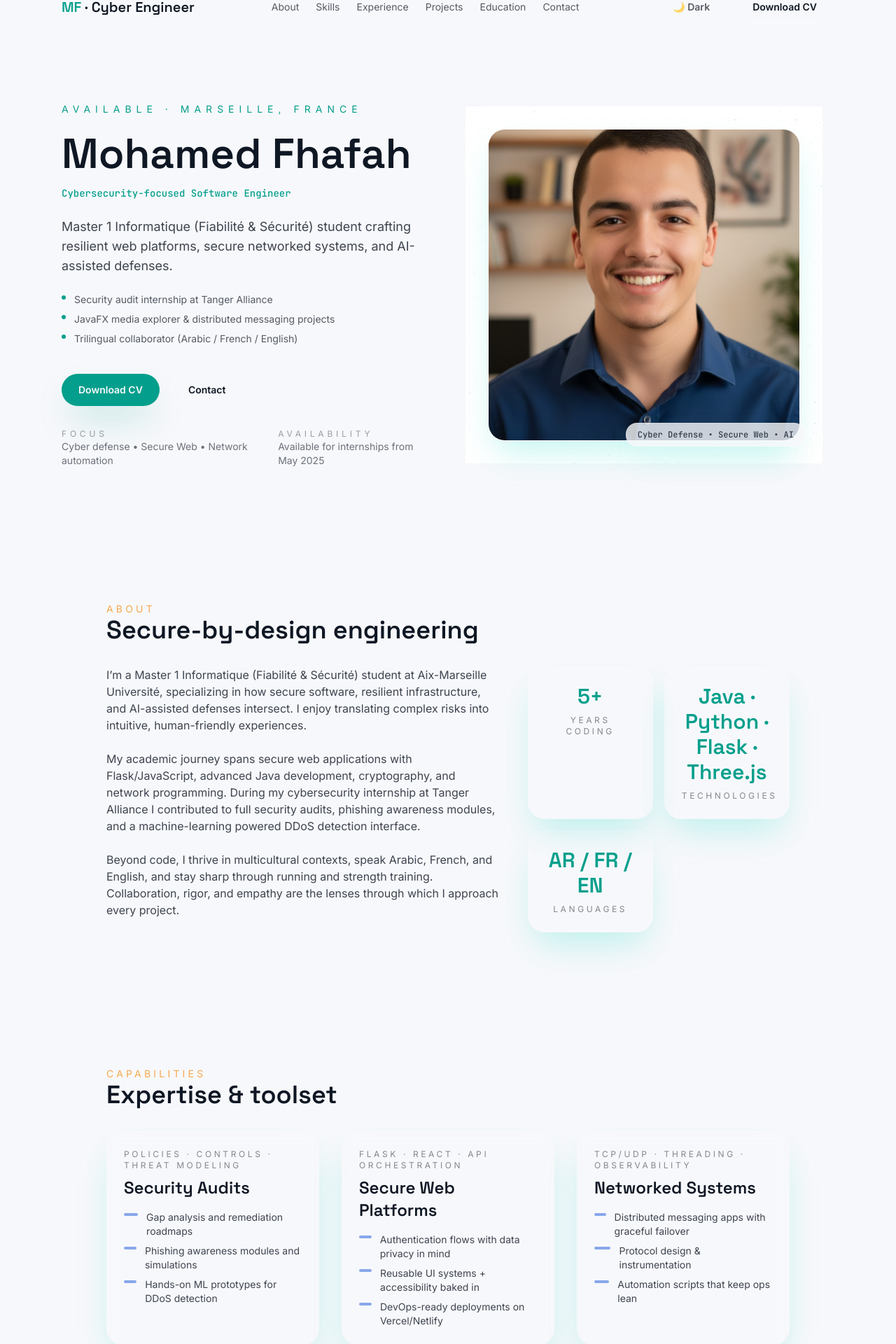
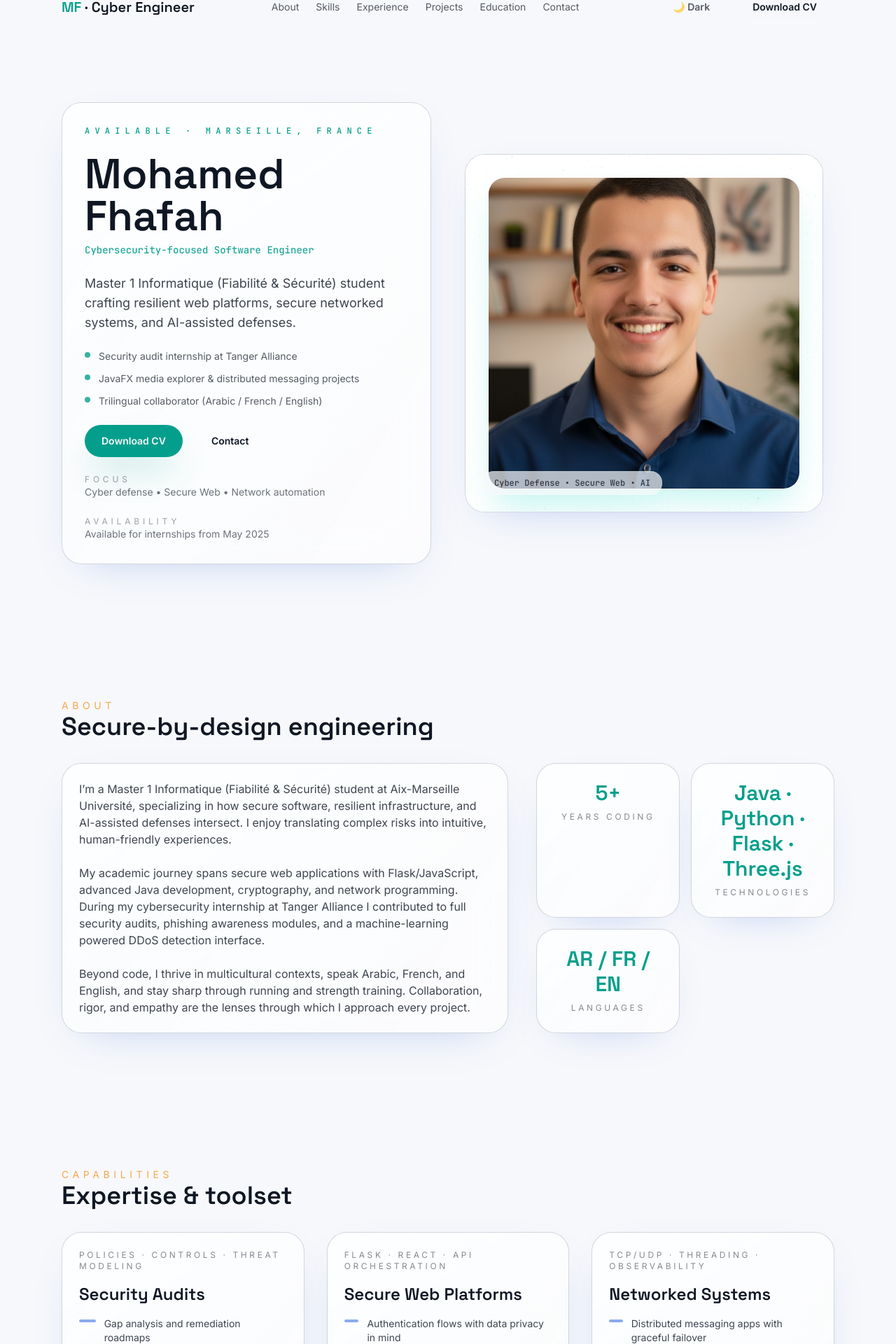
Before and after one commit to mohamed2003fh/personal-website, a React (Vite) app: page / in a window 1280 px wide. Shown: the part 29-1949 px from the top of the page at 70% size. Built offline with nearby package versions, Linux system fonts and the light colour scheme.

Commit message:
feat: add animated background and glass styling

```diff
--- a/src/App.tsx
+++ b/src/App.tsx
@@ -9,12 +9,14 @@ import { Navbar } from "./components/layout/Navbar"
 import { Footer } from "./components/layout/Footer"
 import { Meta } from "./components/seo/Meta"
 import { Analytics } from "./components/analytics/Analytics"
+import { BackgroundField } from "./components/three/BackgroundField"
 
 function App() {
   return (
     <div className="bg-midnight text-warm">
       <Meta />
       <Analytics />
+      <BackgroundField />
       <a
         href="#main"
         className="sr-only focus:not-sr-only focus:absolute focus:left-4 focus:top-4 focus:z-50 focus:rounded-full focus:bg-cyber focus:px-4 focus:py-2 focus:text-midnight"
--- a/src/components/layout/Section.tsx
+++ b/src/components/layout/Section.tsx
@@ -1,25 +1,43 @@
-import type { PropsWithChildren } from "react";
+import clsx from "clsx"
+import type { PropsWithChildren } from "react"
 
 interface SectionProps extends PropsWithChildren {
   id?: string
   title: string
   eyebrow?: string
+  frameless?: boolean
+  contentClassName?: string
 }
 
-export function Section({ id, title, eyebrow, children }: SectionProps) {
+export function Section({
+  id,
+  title,
+  eyebrow,
+  frameless = false,
+  contentClassName,
+  children,
+}: SectionProps) {
   return (
     <section id={id} className="py-16 lg:py-24">
-      <div className="mx-auto max-w-5xl px-6">
+      <div className="mx-auto max-w-6xl px-6">
         {eyebrow && (
-          <p className="text-sm uppercase tracking-[0.3em] text-amber/90">
+          <p className="text-sm uppercase tracking-[0.4em] text-amber/90">
             {eyebrow}
           </p>
         )}
         <h2 className="font-heading text-3xl font-semibold text-warm lg:text-4xl">
           {title}
         </h2>
-        <div className="mt-8 text-base text-warm/80">{children}</div>
+        <div
+          className={clsx(
+            "mt-8",
+            frameless ? "text-base text-warm/80" : "glass-panel text-base text-warm/80",
+            contentClassName,
+          )}
+        >
+          {children}
+        </div>
       </div>
     </section>
-  );
+  )
 }
--- /dev/null
+++ b/src/components/three/BackgroundField.tsx
@@ -0,0 +1,50 @@
+import { useMemo, useRef } from "react"
+import { Canvas, useFrame } from "@react-three/fiber"
+import { Points, PointMaterial } from "@react-three/drei"
+import type * as THREE from "three"
+
+function FlowField() {
+  const ref = useRef<THREE.Points>(null)
+  const positions = useMemo(() => {
+    const count = 4500
+    const arr = new Float32Array(count * 3)
+    for (let i = 0; i < count * 3; i += 3) {
+      arr[i] = (Math.random() - 0.5) * 18
+      arr[i + 1] = (Math.random() - 0.5) * 12
+      arr[i + 2] = (Math.random() - 0.5) * 16
+    }
+    return arr
+  }, [])
+
+  useFrame((state) => {
+    if (!ref.current) return
+    const t = state.clock.getElapsedTime()
+    ref.current.rotation.y = t * 0.03
+    ref.current.rotation.x = Math.sin(t * 0.2) * 0.1
+  })
+
+  return (
+    <Points ref={ref} positions={positions} stride={3} frustumCulled>
+      <PointMaterial
+        size={0.08}
+        transparent
+        color="#04D9C4"
+        sizeAttenuation
+        depthWrite={false}
+        opacity={0.75}
+      />
+    </Points>
+  )
+}
+
+export function BackgroundField() {
+  return (
+    <div className="pointer-events-none fixed inset-0 -z-10">
+      <Canvas camera={{ position: [0, 0, 10], fov: 60 }} dpr={[1, 1.5]}>
+        <color attach="background" args={["transparent"]} />
+        <ambientLight intensity={0.4} />
+        <FlowField />
+      </Canvas>
+    </div>
+  )
+}
--- a/src/index.css
+++ b/src/index.css
@@ -19,6 +19,8 @@
   --color-amber: 255 179 71;
   --color-page: 5 15 24;
   --color-text: 244 245 247;
+  --color-surface: 11 20 33;
+  --color-border: 220 230 244;
 }
 
 :root[data-theme="light"] {
@@ -29,6 +31,8 @@
   --color-amber: 245 160 60;
   --color-page: 249 250 252;
   --color-text: 15 23 36;
+  --color-surface: 255 255 255;
+  --color-border: 40 60 95;
 }
 
 body {
@@ -48,6 +52,7 @@ body::before {
     radial-gradient(circle at 80% 0%, rgb(var(--color-royal) / 0.3), transparent 40%),
     radial-gradient(circle at 50% 80%, rgb(var(--color-amber) / 0.18), transparent 50%);
   filter: blur(0px);
+  transition: opacity 0.5s ease;
 }
 
 #root {
@@ -62,3 +67,34 @@ body::before {
 html {
   scroll-behavior: smooth;
 }
+
+.glass-panel {
+  position: relative;
+  border-radius: 28px;
+  border: 1px solid rgb(var(--color-border) / 0.2);
+  background: linear-gradient(
+      145deg,
+      rgb(var(--color-surface) / 0.85),
+      rgb(var(--color-surface) / 0.55)
+    ),
+    linear-gradient(120deg, rgb(var(--color-cyber) / 0.03), transparent);
+  box-shadow: 0 30px 80px -40px rgb(var(--color-royal) / 0.5);
+  backdrop-filter: blur(30px) saturate(140%);
+}
+
+:root[data-theme="light"] .glass-panel {
+  box-shadow: 0 20px 60px -35px rgb(var(--color-royal) / 0.35);
+}
+
+.input-surface {
+  background: rgb(var(--color-surface) / 0.7);
+  border: 1px solid rgb(var(--color-border) / 0.35);
+  color: rgb(var(--color-text));
+  transition: border-color 0.3s ease, box-shadow 0.3s ease;
+}
+
+.input-surface:focus {
+  border-color: rgb(var(--color-cyber));
+  box-shadow: 0 0 0 2px rgb(var(--color-cyber) / 0.25);
+  outline: none;
+}
--- a/src/sections/About.tsx
+++ b/src/sections/About.tsx
@@ -3,26 +3,25 @@ import { aboutContent } from "../data/profile"
 
 export function AboutSection() {
   return (
-    <Section id="about" title="Secure-by-design engineering" eyebrow="About">
-      <div className="grid gap-10 lg:grid-cols-[3fr,2fr]">
-        <div className="space-y-6 text-base text-warm/80">
+    <Section
+      id="about"
+      title="Secure-by-design engineering"
+      eyebrow="About"
+      frameless
+      contentClassName="grid gap-10 lg:grid-cols-[3fr,2fr]"
+    >
+      <div className="glass-panel space-y-6 p-6">
         {aboutContent.paragraphs.map((paragraph) => (
           <p key={paragraph}>{paragraph}</p>
         ))}
       </div>
       <div className="grid gap-4 sm:grid-cols-2">
         {aboutContent.stats.map((stat) => (
-            <div
-              key={stat.label}
-              className="rounded-3xl border border-white/10 bg-white/5 p-6 text-center shadow-card"
-            >
+          <div key={stat.label} className="glass-panel p-6 text-center">
             <p className="text-3xl font-heading text-cyber">{stat.value}</p>
-              <p className="mt-2 text-xs uppercase tracking-[0.3em] text-warm/50">
-                {stat.label}
-              </p>
+            <p className="mt-2 text-xs uppercase tracking-[0.3em] text-warm/50">{stat.label}</p>
           </div>
         ))}
-        </div>
       </div>
     </Section>
   )
--- a/src/sections/Contact.tsx
+++ b/src/sections/Contact.tsx
@@ -19,9 +19,14 @@ export function ContactSection() {
   }
 
   return (
-    <Section id="contact" title="Let’s collaborate" eyebrow="Contact">
-      <div className="grid gap-10 lg:grid-cols-2">
-        <div className="rounded-3xl border border-white/10 bg-white/5 p-6 shadow-card">
+    <Section
+      id="contact"
+      title="Let’s collaborate"
+      eyebrow="Contact"
+      frameless
+      contentClassName="grid gap-10 lg:grid-cols-2"
+    >
+      <div className="glass-panel p-6">
           <p className="text-sm uppercase tracking-[0.3em] text-warm/50">
             {contactDetails.availability}
           </p>
@@ -60,7 +65,7 @@ export function ContactSection() {
             ))}
           </div>
         </div>
-        <div className="rounded-3xl border border-white/10 bg-midnight/40 p-6 backdrop-blur">
+      <div className="glass-panel p-6">
           <form className="space-y-4" onSubmit={handleSubmit}>
             <div>
               <label className="text-sm text-warm/60" htmlFor="name">
@@ -70,7 +75,7 @@ export function ContactSection() {
                 id="name"
                 name="name"
                 type="text"
-                className="mt-1 w-full rounded-2xl border border-white/10 bg-white/5 px-4 py-3 text-warm focus:border-cyber focus:outline-none"
+                className="input-surface mt-1 w-full rounded-2xl px-4 py-3"
                 placeholder="Your name"
               />
             </div>
@@ -83,7 +88,7 @@ export function ContactSection() {
                 name="email"
                 type="email"
                 required
-                className="mt-1 w-full rounded-2xl border border-white/10 bg-white/5 px-4 py-3 text-warm focus:border-cyber focus:outline-none"
+                className="input-surface mt-1 w-full rounded-2xl px-4 py-3"
                 placeholder="you@example.com"
               />
             </div>
@@ -95,7 +100,7 @@ export function ContactSection() {
                 id="message"
                 name="message"
                 rows={4}
-                className="mt-1 w-full rounded-2xl border border-white/10 bg-white/5 px-4 py-3 text-warm focus:border-cyber focus:outline-none"
+                className="input-surface mt-1 w-full rounded-2xl px-4 py-3"
                 placeholder="Tell me about the challenge you want to solve."
               />
             </div>
@@ -107,7 +112,6 @@ export function ContactSection() {
               and streamlined.
             </p>
           </form>
-        </div>
       </div>
     </Section>
   )
--- a/src/sections/Education.tsx
+++ b/src/sections/Education.tsx
@@ -3,13 +3,9 @@ import { education } from "../data/education"
 
 export function EducationSection() {
   return (
-    <Section id="education" title="Academic journey" eyebrow="Education">
-      <div className="space-y-8">
+    <Section id="education" title="Academic journey" eyebrow="Education" frameless contentClassName="space-y-8">
       {education.map((entry) => (
-          <article
-            key={`${entry.school}-${entry.program}`}
-            className="rounded-3xl border border-white/10 bg-white/5 p-6 shadow-card backdrop-blur"
-          >
+        <article key={`${entry.school}-${entry.program}`} className="glass-panel p-6">
           <div className="flex flex-wrap items-center gap-3 text-sm text-warm/70">
             <span className="text-cyber">{entry.period}</span>
             {entry.location && <span>• {entry.location}</span>}
@@ -27,7 +23,6 @@ export function EducationSection() {
           </ul>
         </article>
       ))}
-      </div>
     </Section>
   )
 }
--- a/src/sections/Experience.tsx
+++ b/src/sections/Experience.tsx
@@ -9,16 +9,16 @@ const typeBadge: Record<(typeof experiences)[number]["type"], string> = {
 
 export function ExperienceSection() {
   return (
-    <Section id="experience" title="Experience & impact" eyebrow="Timeline">
-      <div className="relative pl-6">
-        <div className="absolute left-2 top-0 h-full w-px bg-gradient-to-b from-cyber/40 via-warm/20 to-amber/30" />
-        <div className="space-y-10">
+    <Section id="experience" title="Experience & impact" eyebrow="Timeline" frameless>
+      <div className="glass-panel relative p-8">
+        <div className="absolute left-8 top-10 bottom-10 w-px bg-gradient-to-b from-cyber/40 via-warm/20 to-amber/30" />
+        <div className="space-y-10 pl-10">
           {experiences.map((item) => (
             <article key={`${item.company}-${item.role}`} className="relative">
-              <span className="absolute -left-4 top-3 flex h-4 w-4 items-center justify-center rounded-full border border-cyber/50 bg-midnight text-cyber">
+              <span className="absolute -left-12 top-3 flex h-4 w-4 items-center justify-center rounded-full border border-cyber/50 bg-midnight text-cyber">
                 ·
               </span>
-              <div className="rounded-3xl border border-white/10 bg-white/5 p-6 shadow-card backdrop-blur">
+              <div className="glass-panel p-6">
                 <div className="flex flex-wrap items-center gap-3 text-sm text-warm/70">
                   <span className={`rounded-full px-3 py-1 text-xs font-semibold ${typeBadge[item.type]}`}>
                     {item.type}
@@ -28,9 +28,7 @@ export function ExperienceSection() {
                   </span>
                   <span>• {item.location}</span>
                 </div>
-                <h3 className="mt-4 text-xl font-semibold text-warm">
-                  {item.role}
-                </h3>
+                <h3 className="mt-4 text-xl font-semibold text-warm">{item.role}</h3>
                 <p className="text-warm/60">{item.company}</p>
                 <ul className="mt-4 space-y-2 text-sm text-warm/80">
                   {item.bullets.map((bullet) => (
--- a/src/sections/Hero.tsx
+++ b/src/sections/Hero.tsx
@@ -7,29 +7,28 @@ export function HeroSection() {
     <header id="hero" className="relative overflow-hidden py-24">
       <div className="mx-auto flex max-w-6xl flex-col gap-12 px-6 lg:flex-row lg:items-center">
         <div className="relative z-10 flex-1">
-          <p className="text-sm uppercase tracking-[0.5em] text-cyber">
+          <div className="glass-panel space-y-6 p-8">
+            <p className="text-xs font-mono uppercase tracking-[0.6em] text-cyber">
               Available · {heroContent.location}
             </p>
-          <h1 className="mt-6 font-heading text-4xl font-semibold text-warm sm:text-5xl lg:text-6xl">
+            <div>
+              <h1 className="font-heading text-4xl font-semibold text-warm sm:text-5xl lg:text-6xl">
                 {heroContent.name}
               </h1>
-          <p className="mt-4 font-mono text-cyber text-sm">
-            {heroContent.title}
-          </p>
-          <p className="mt-6 max-w-2xl text-lg text-warm/80">
-            {heroContent.summary}
-          </p>
+              <p className="mt-2 font-mono text-sm text-cyber/90">{heroContent.title}</p>
+            </div>
+            <p className="max-w-2xl text-lg text-warm/80">{heroContent.summary}</p>
 
-          <ul className="mt-6 space-y-2 text-sm text-warm/70">
+            <ul className="space-y-3 text-sm text-warm/70">
               {heroContent.highlights.map((item) => (
                 <li key={item} className="flex items-start gap-3">
-                <span className="mt-1 h-1.5 w-1.5 rounded-full bg-cyber" />
+                  <span className="mt-1 h-2 w-2 rounded-full bg-cyber/80" />
                   {item}
                 </li>
               ))}
             </ul>
 
-          <div className="mt-10 flex flex-wrap gap-4">
+            <div className="flex flex-wrap gap-4">
               {heroContent.actions.map((action) => (
                 <Button
                   key={action.label}
@@ -44,7 +43,7 @@ export function HeroSection() {
               ))}
             </div>
 
-          <div className="mt-8 flex gap-6 text-sm text-warm/60">
+            <div className="flex flex-wrap gap-6 text-sm text-warm/60">
               <div>
                 <p className="text-xs uppercase tracking-[0.4em] text-warm/40">Focus</p>
                 <p>{heroContent.meta.focus}</p>
@@ -55,11 +54,12 @@ export function HeroSection() {
               </div>
             </div>
           </div>
+        </div>
 
         <div className="relative flex-1">
-          <div className="aspect-square w-full max-w-lg rounded-[2rem] border border-white/10 bg-white/5 backdrop-blur">
+          <div className="glass-panel relative aspect-square w-full max-w-lg overflow-hidden p-0">
             <HeroCanvas />
-            <div className="absolute inset-8 overflow-hidden rounded-[1.5rem] border border-white/15 shadow-card">
+            <div className="absolute inset-8 overflow-hidden rounded-[24px] border border-white/10 shadow-card">
               <img
                 src="/assets/images/profile.jpg"
                 alt="Portrait of Mohamed Fhafah"
@@ -67,7 +67,7 @@ export function HeroSection() {
                 loading="lazy"
               />
             </div>
-            <div className="absolute bottom-6 right-6 rounded-2xl border border-white/20 bg-midnight/80 px-4 py-2 text-xs font-mono text-warm/80 shadow-card">
+            <div className="absolute bottom-6 left-6 rounded-2xl border border-white/15 bg-midnight/70 px-4 py-2 text-xs font-mono text-warm/80 shadow-card">
               <p>Cyber Defense • Secure Web • AI</p>
             </div>
           </div>
--- a/src/sections/Projects.tsx
+++ b/src/sections/Projects.tsx
@@ -4,38 +4,36 @@ import { Button } from "../components/ui/Button"
 
 export function ProjectsSection() {
   return (
-    <Section id="projects" title="Selected projects" eyebrow="Highlights">
-      <div className="grid gap-8 lg:grid-cols-3">
+    <Section
+      id="projects"
+      title="Selected projects"
+      eyebrow="Highlights"
+      frameless
+      contentClassName="grid gap-8 lg:grid-cols-3"
+    >
       {projects.map((project) => (
-          <article
-            key={project.title}
-            className="flex flex-col rounded-3xl border border-white/10 bg-white/5 p-6 shadow-card backdrop-blur"
-          >
+        <article key={project.title} className="glass-panel flex flex-col gap-4 p-6">
           <figure className="overflow-hidden rounded-2xl border border-white/10">
             <img src={project.image} alt={project.imageAlt} className="h-48 w-full object-cover" loading="lazy" />
           </figure>
           <p className="text-xs uppercase tracking-[0.3em] text-warm/50">{project.timeline}</p>
-            <h3 className="mt-3 text-2xl font-semibold text-warm">{project.title}</h3>
-            <p className="mt-3 text-sm text-warm/70">{project.description}</p>
-            <div className="mt-4 flex flex-wrap gap-2">
+          <h3 className="text-2xl font-semibold text-warm">{project.title}</h3>
+          <p className="text-sm text-warm/70">{project.description}</p>
+          <div className="flex flex-wrap gap-2">
             {project.stack.map((tech) => (
-                <span
-                  key={tech}
-                  className="rounded-full border border-white/15 px-3 py-1 text-xs text-warm/70"
-                >
+              <span key={tech} className="rounded-full border border-white/15 px-3 py-1 text-xs text-warm/70">
                 {tech}
               </span>
             ))}
           </div>
-            <p className="mt-4 text-sm text-warm/80">{project.impact}</p>
+          <p className="text-sm text-warm/80">{project.impact}</p>
           {project.link && (
-              <Button as="a" href={project.link} variant="secondary" className="mt-6">
+            <Button as="a" href={project.link} variant="secondary" className="mt-auto">
               View project
             </Button>
           )}
         </article>
       ))}
-      </div>
     </Section>
   )
 }
--- a/src/sections/Skills.tsx
+++ b/src/sections/Skills.tsx
@@ -3,16 +3,19 @@ import { services, skillGroups } from "../data/skills"
 
 export function SkillsSection() {
   return (
-    <Section id="skills" title="Expertise & toolset" eyebrow="Capabilities">
+    <Section
+      id="skills"
+      title="Expertise & toolset"
+      eyebrow="Capabilities"
+      frameless
+      contentClassName="space-y-10"
+    >
       <div className="grid gap-8 lg:grid-cols-3">
         {services.map((service) => (
-          <article
-            key={service.title}
-            className="rounded-3xl border border-white/10 bg-white/5 p-6 shadow-card backdrop-blur"
-          >
+          <article key={service.title} className="glass-panel flex flex-col gap-4 p-6">
             <p className="text-xs uppercase tracking-[0.3em] text-warm/50">{service.subtitle}</p>
-            <h3 className="mt-2 text-2xl font-heading text-warm">{service.title}</h3>
-            <ul className="mt-4 space-y-2 text-sm text-warm/80">
+            <h3 className="text-2xl font-heading text-warm">{service.title}</h3>
+            <ul className="space-y-2 text-sm text-warm/80">
               {service.bullets.map((bullet) => (
                 <li key={bullet} className="flex gap-3">
                   <span className="mt-1 h-1 w-6 rounded-full bg-royal/50" />
@@ -24,19 +27,13 @@ export function SkillsSection() {
         ))}
       </div>
 
-      <div className="mt-10 grid gap-6 lg:grid-cols-3">
+      <div className="grid gap-6 lg:grid-cols-3">
         {skillGroups.map((group) => (
-          <div
-            key={group.category}
-            className="rounded-3xl border border-white/10 bg-midnight/40 p-6 backdrop-blur"
-          >
+          <div key={group.category} className="glass-panel p-6">
             <p className="text-xs uppercase tracking-[0.3em] text-warm/50">{group.category}</p>
             <div className="mt-4 flex flex-wrap gap-2">
               {group.items.map((item) => (
-                <span
-                  key={item}
-                  className="rounded-full border border-white/15 px-3 py-1 text-xs text-warm/80"
-                >
+                <span key={item} className="rounded-full border border-white/15 px-3 py-1 text-xs text-warm/80">
                   {item}
                 </span>
               ))}
```
Also changed, not shown: 2 other files (tests, documents, lock files or other folders). Lines whose indentation alone changed are shown as unchanged.
